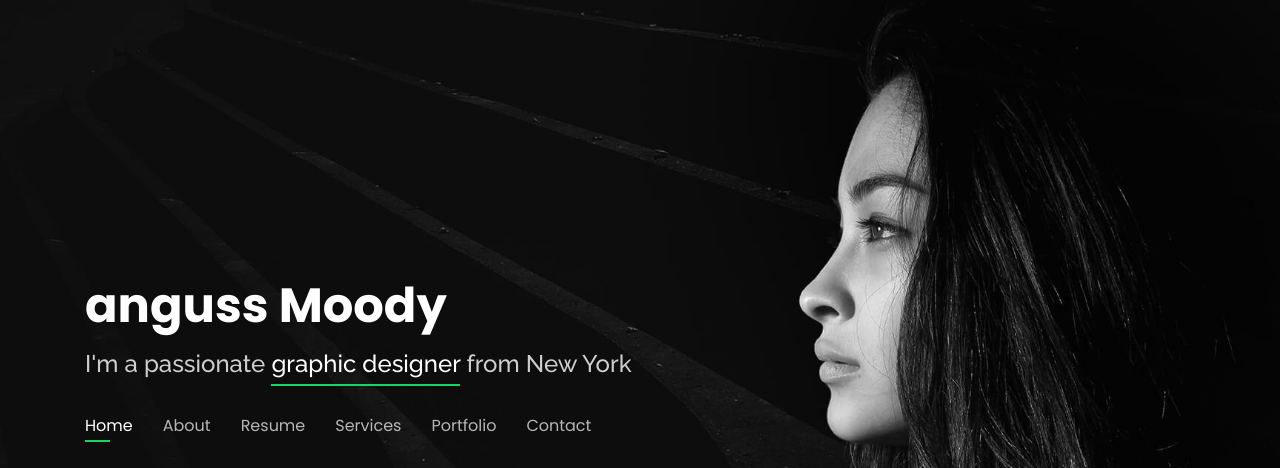
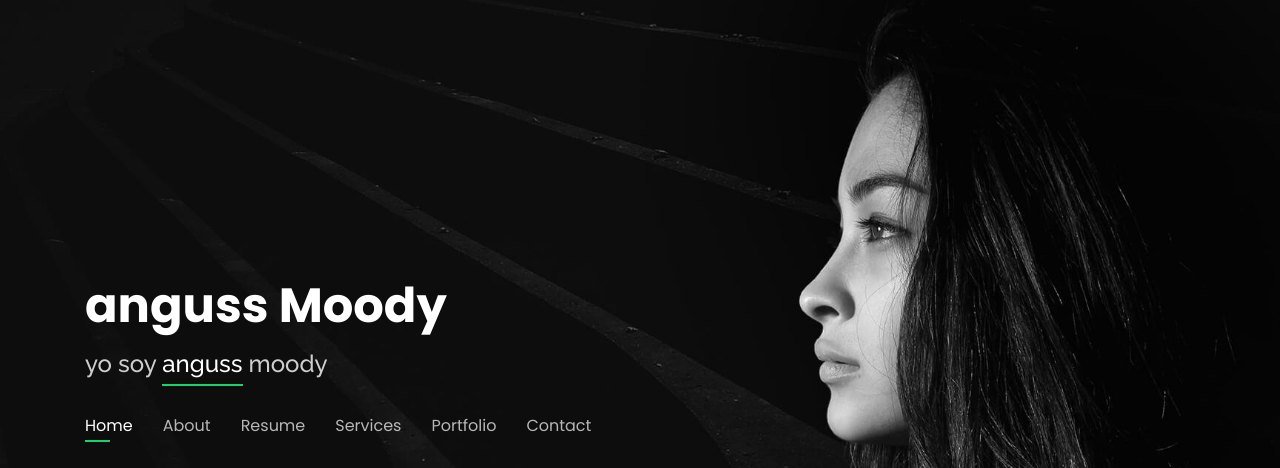
Before and after one commit to angussMoody/angussMoody.pagina, a plain HTML site: page index.html in a window 1280 px wide. Shown: the top 468 px of the page. Drawn offline with nearby package versions, Linux system fonts and the light colour scheme.

Commit message:
Update index.html

```diff
--- a/index.html
+++ b/index.html
@@ -44,7 +44,7 @@
       <h1><a href="index.html">anguss Moody</a></h1>
       <!-- Uncomment below if you prefer to use an image logo -->
       <!-- <a href="index.html" class="mr-auto"><img src="assets/img/logo.png" alt="" class="img-fluid"></a> -->
-      <h2>I'm a passionate <span>graphic designer</span> from New York</h2>
+      <h2>yo soy  <span>anguss</span> moody</h2>
         <div id="home" class="intro route bg-image" style="background-image: url(assets/img/intro-bg.jpg)">
     <div class="overlay-itro"></div>
     <div class="intro-content display-table">
```
